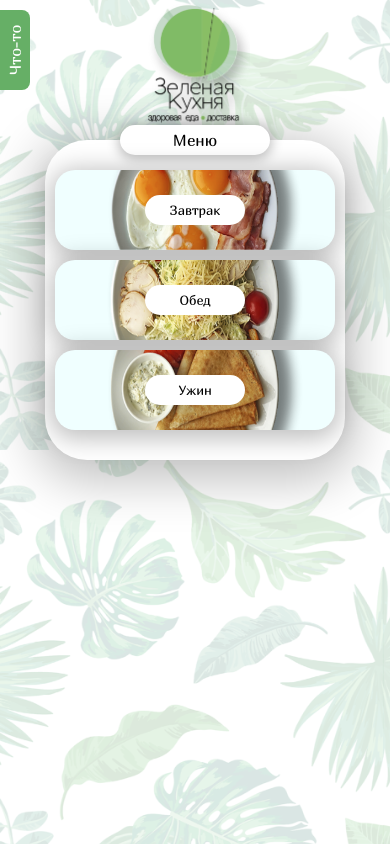
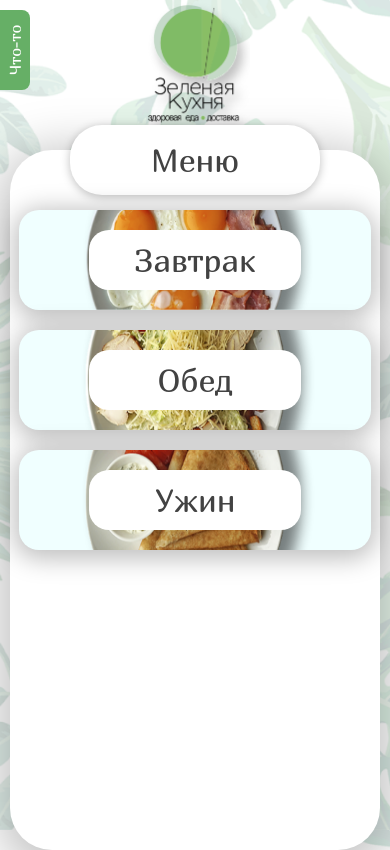
Before and after one commit to d1toss/HTML, a plain HTML site: page htmls/greenkitcher.html in a window 390 px wide. Drawn offline with nearby package versions, Linux system fonts and the light colour scheme.

Commit message:
gk-mobile

```diff
--- a/htmls/greenstyle.css
+++ b/htmls/greenstyle.css
@@ -384,7 +384,7 @@ height: 100px;
     color: white;
    }
 
-   @media screen and (max-width : 420px) {
+   @media screen and (max-width : 428px) {
 
     .logo {
         width: 110px;
@@ -393,10 +393,10 @@ height: 100px;
     }
 
     .menu {
-        top: 10px;
+        top: 20px;
         position: relative;
-        width: 300px;
-        height: 320px;
+        width: 95%;
+        height: 700px;
         background-color: white;
         display: block;
         margin-left: auto;
@@ -409,15 +409,15 @@ height: 100px;
 
     .namemenu {
         position: absolute;
-        width: 150px;
-        height: 30px;
+        width: 250px;
+        height: 70px;
         left: 0;
         right: 0;
         margin: auto;
-        top: -15px;
+        top: -25px;
         background-color: white;
         border-radius: 32px;
-        box-shadow: 0px 2px 12px 2px #00000040;
+        box-shadow: 0px 2px 10px #00000040;
         display: flex;
         align-items: center;
         justify-content: center
@@ -425,21 +425,22 @@ height: 100px;
 
     .namemenu p {
         position: absolute;
-        font-size: 16px;
+        font-size: 32px;
         margin: 0;
+        color: #424242;
     }
 
     .imghot {
-        width: 280px;
-        height: 80px;
+        width: 95%;
+        height: 100px;
     }
 
     .hot {
-        width: 280px;
-        height: 80px;
+        width: 95%;
+        height: 100px;
         background-color: azure;
         position: relative;
-        top: 30px;
+        top: 60px;
         border-radius: 20px;
         left: 0;
         right: 0;
@@ -450,21 +451,26 @@ height: 100px;
     .namehot {
         border: 0px;
         position: absolute;
-        width: 100px;
-        height: 30px;
+        width: 60%;
+        height: 60px;
         left: 0;
         right: 0;
         margin: auto;
         background-color: rgb(255, 255, 255);
         bottom: 50%;
         top: 50%;
-        border-radius: 30px;
+        border-radius: 20px;
         display: flex;
         align-items: center;
         justify-content: center
     }
 
-    .namehot:hover {
+    .namehot {
+        font-size: 32px;
+        color: #424242;
+    }
+
+    /* .namehot:hover {
         background-color: #e6e6e6;
         transition: all 0.2s ease-in-out ;
         width: 280px;
@@ -476,26 +482,21 @@ height: 100px;
     .namehot:hover > .namehot p {
         font-size: 28px;
         color: #66af66;
-    }
-
-    .namehot p {
-        font-size: 14px;
-        color: #000;
-    }
+    } */
 
     /* ------ */
 
     .imgsalad {
-        width: 280px;
-        height: 80px;
+        width: 95%;
+        height: 100px;
     }
 
     .salad {
-        width: 280px;
-        height: 80px;
+        width: 95%;
+        height: 100px;
         background-color: azure;
         position: relative;
-        top: 40px;
+        top: 80px;
         border-radius: 20px;
         left: 0;
         right: 0;
@@ -506,21 +507,26 @@ height: 100px;
     .namesalad {
         border: 0px;
         position: absolute;
-        width: 100px;
-        height: 30px;
+        width: 60%;
+        height: 60px;
         left: 0;
         right: 0;
         margin: auto;
         background-color: rgb(255, 255, 255);
         bottom: 50%;
         top: 50%;
-        border-radius: 30px;
+        border-radius: 20px;
         display: flex;
         align-items: center;
         justify-content: center
     }
 
-    .namesalad:hover {
+    .namesalad {
+        font-size: 32px;
+        color: #424242;
+    }
+
+    .namesalad:active {
         background-color: #e6e6e6;
         transition: all 0.2s ease-in-out ;
         width: 280px;
@@ -534,24 +540,24 @@ height: 100px;
         color: #66af66;
     }
 
-    .namesalad p {
+    /* .namesalad p {
         font-size: 14px;
         color: #000;
-    }
+    } */
 
     /* -----  */
 
     .imgblin {
-        width: 280px;
-        height: 80px;
+        width: 95%;
+        height: 100px;
     }
 
     .blin {
-        width: 280px;
-        height: 80px;
+        width: 95%;
+        height: 100px;
         background-color: azure;
         position: relative;
-        top: 50px;
+        top: 100px;
         border-radius: 20px;
         left: 0;
         right: 0;
@@ -562,18 +568,23 @@ height: 100px;
     .namedin {
         border: 0px;
         position: absolute;
-        width: 100px;
-        height: 30px;
+        width: 60%;
+        height: 60px;
         left: 0;
         right: 0;
         margin: auto;
         background-color: rgb(255, 255, 255);
         bottom: 50%;
         top: 50%;
-        border-radius: 30px;
+        border-radius: 20px;
         display: flex;
         align-items: center;
         justify-content: center
+    }
+
+    .namedin {
+        font-size: 32px;
+        color: #424242;
     }
 
     .namedin:hover {
@@ -590,10 +601,10 @@ height: 100px;
         color: #66af66;
     }
 
-    .namedin p {
+    /* .namedin p {
         font-size: 14px;
         color: #000;
-    }
+    } */
 
     .footer {
         width: 100%;
```
